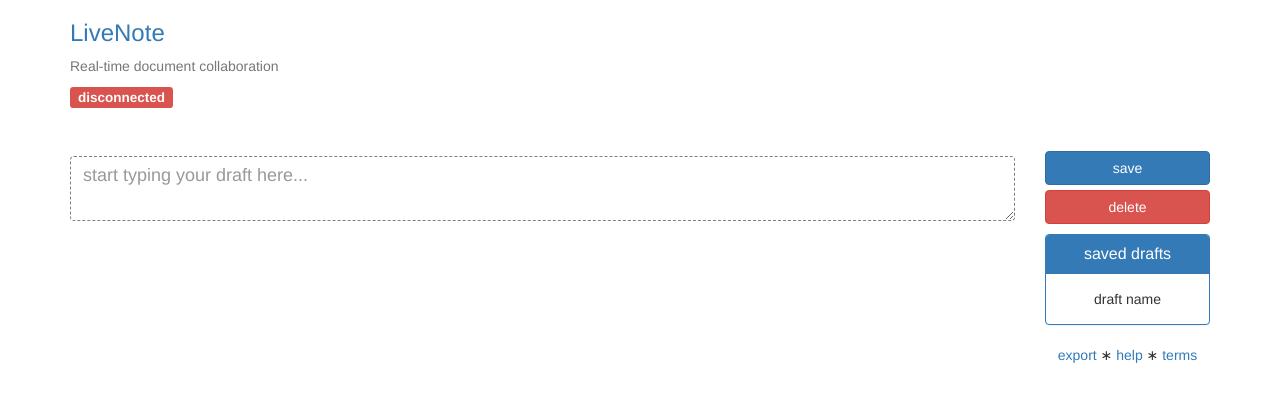
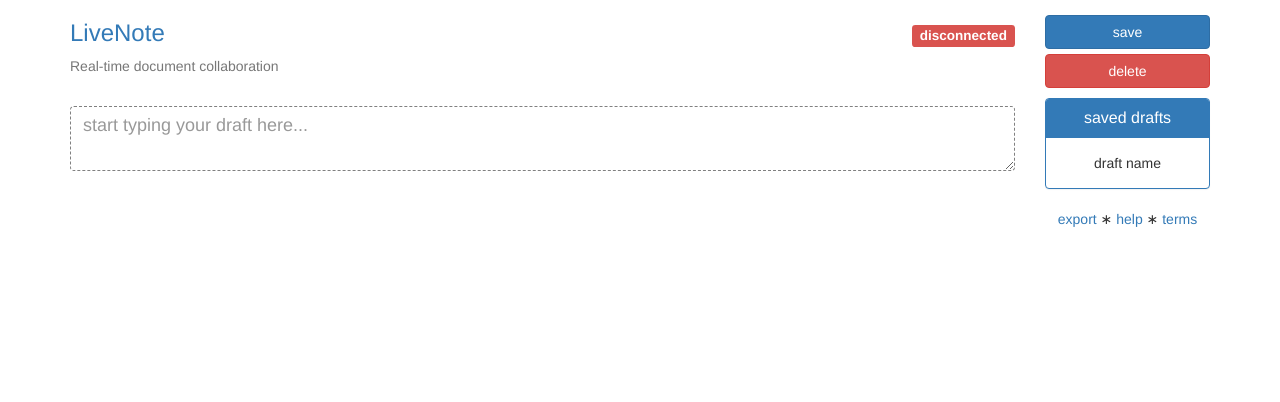
Before and after one commit to yoyodyne/litwritesabook, a website: page notes.html in a window 1280 px wide. Drawn offline with nearby package versions, Linux system fonts and the light colour scheme; no server answers.

Commit message:
Layout changes.

```diff
--- a/notes.html
+++ b/notes.html
@@ -20,15 +20,20 @@
     <!-- Full Page Image Header Area -->
 
     <div class="container">
-      <div class="livenote-title">
+      <div class="row">
+        <div class="col-md-10">
+          <div class="row">
+            <div class="col-md-10 col-sm-10 col-xs-10">
               <h3><a href="http://livenote.org">LiveNote</a></h3>
-          <p class="text-muted">Real-time document collaboration <h4><span id="status" class="label label-danger">disconnected</span></h4></p><br />
+              <p class="text-muted">Real-time document collaboration</p>
             </div>
-        <div class="row">
-
-          <div class="col-md-10" style="margin-top:0px;">
-
+            <div class="col-md-2 col-sm-2 col-xs-2">
+              <h4 class="pull-right" style="margin-top:25px;"><span id="status" class="label label-danger">disconnected</span></h4>
+            </div>
+            <div class="col-md-12" style="margin-top:0px;">
               <textarea id="note" class="form-control" placeholder="start typing your draft here..."></textarea>
+            </div>
+          </div>
         </div>
         <div class="col-md-2 col-sm-6 col-xs-12" style="margin-top:15px;">
           <button type="button" id="save" class="btn btn-primary btn-block">save</button>
```
Lines whose indentation alone changed are shown as unchanged.
